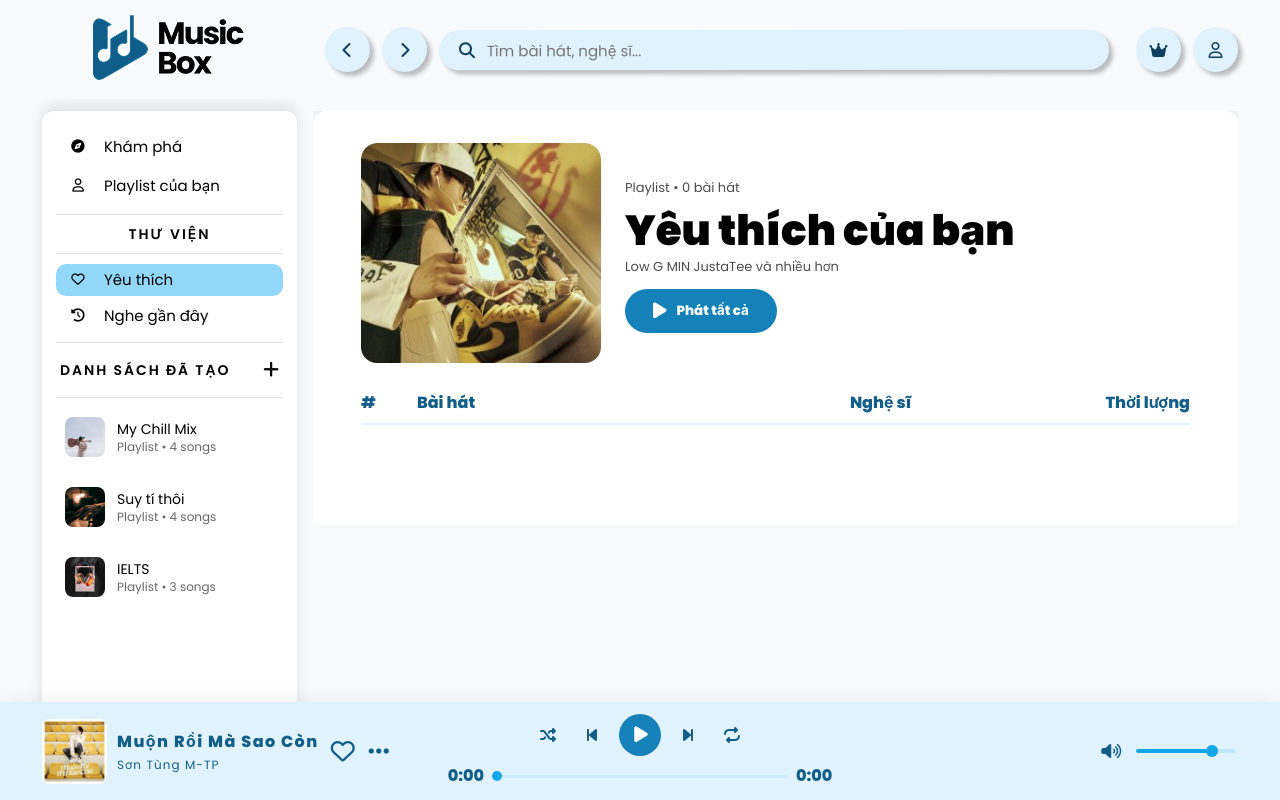
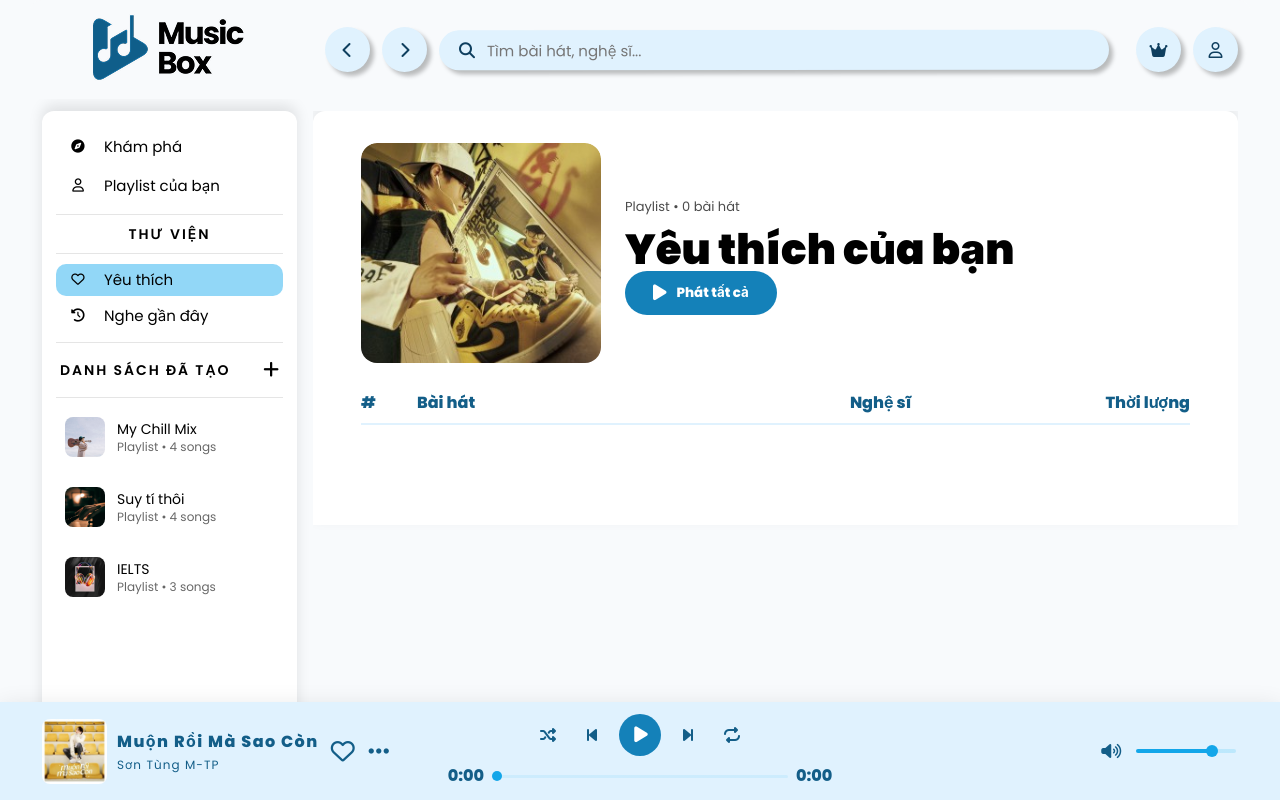
Before and after one commit to nguyencuong335/ie104, a plain HTML site: page Yeuthich.html in a window 1280 px wide. Drawn offline with Linux system fonts and the light colour scheme; sample sign-in values are in the browser's storage; a web font is replaced by a local one.

Commit message:
Update Yeuthich.html

```diff
--- a/Yeuthich.html
+++ b/Yeuthich.html
@@ -291,7 +291,6 @@
                         <div class="playlist-info">
                             <p class="playlist-sub">Playlist ~ 4 bài hát</p>
                             <h1 class="playlist-title">Yêu thích của Nguyễn Quốc Đạt</h1>
-                            <p class="playlist-sub">Low G MIN JustaTee và nhiều hơn</p>
                             <button class="playlist-play">
                                 <i class="fa-solid fa-play"></i> Phát tất cả
                             </button>
```
